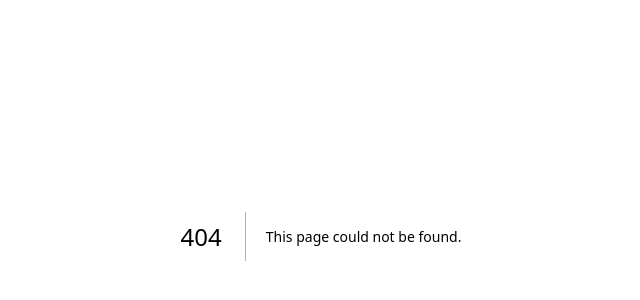
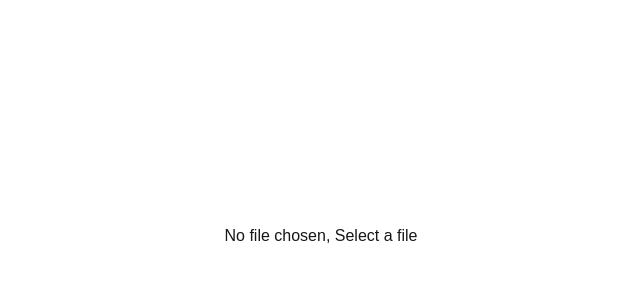
Before and after one commit to CL-Buchan/Aplyra, a Next.js app in the folder frontend/: page /pages/upload in a window 1280 px wide. Before the commit this address had no page. Shown: the part 164-464 px from the top of the page, without its empty margins (319-959 px from the left). Built offline with nearby package versions, Linux system fonts and the light colour scheme.

Commit message:
added: dropzone file upload component
Created a dropzone component to handle file uploads. Fully dumb, one responsbility, multiple usecases.

```diff
--- /dev/null
+++ b/frontend/app/components/Dropzone.tsx
@@ -0,0 +1,40 @@
+import { DropzoneProps } from '../types/types';
+import clsx from 'clsx';
+
+export default function Dropzone({
+	file,
+	error,
+	loading,
+	onFileSelect,
+}: DropzoneProps) {
+	return (
+		<div
+			className={clsx(
+				'relative min-w-100 min-h-50 flex justify-center items-center border border-dashed rounded-xl',
+				error
+					? 'border-red-600 bg-red-600/5'
+					: 'border-white/20 bg-white/5',
+			)}>
+			<input
+				type='file'
+				name='dropzone'
+				accept='.pdf, .docx'
+				className='inset-0 absolute opacity-0'
+				onChange={(e) => onFileSelect(e.target.files?.[0])}
+			/>
+
+			{error ? (
+				<p className='text-red-500'>{error}</p>
+			) : loading ? (
+				<p>Loading...</p>
+			) : file ? (
+				<p>
+					<span className='text-green-500'>{file.name}</span> was
+					uploaded
+				</p>
+			) : (
+				<p>No file chosen, Select a file</p>
+			)}
+		</div>
+	);
+}
--- /dev/null
+++ b/frontend/app/pages/upload/page.tsx
@@ -0,0 +1,10 @@
+'use client';
+
+import Dropzone from '@/app/components/Dropzone';
+import { useState } from 'react';
+
+export default function UploadPage() {
+	const [file, setFile] = useState<File>();
+
+	return <Dropzone file={file} onFileSelect={setFile} />;
+}
--- /dev/null
+++ b/frontend/app/types/types.ts
@@ -0,0 +1,6 @@
+export interface DropzoneProps {
+	file?: File;
+	error?: string;
+	loading?: boolean;
+	onFileSelect: (file: File | undefined) => void;
+}
```
